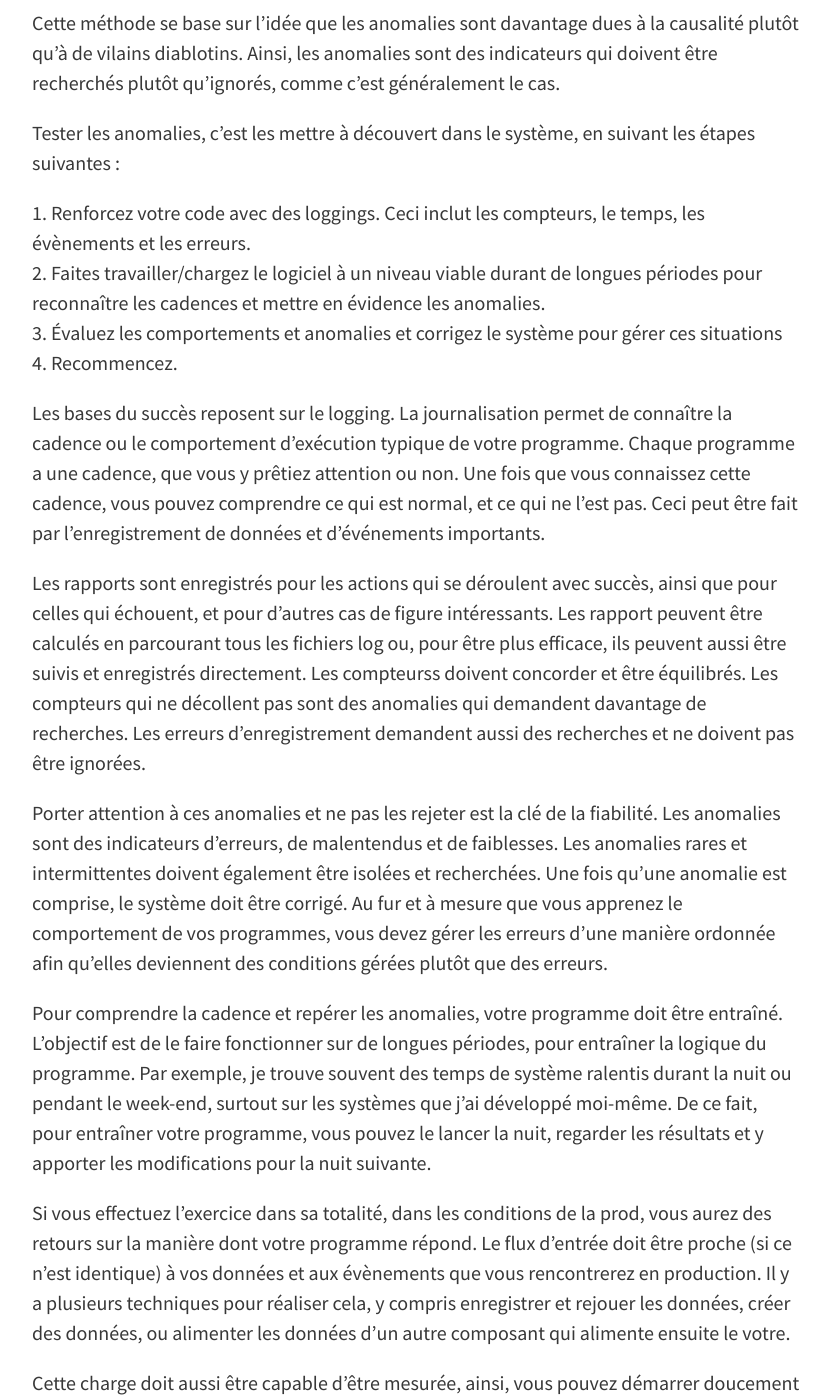
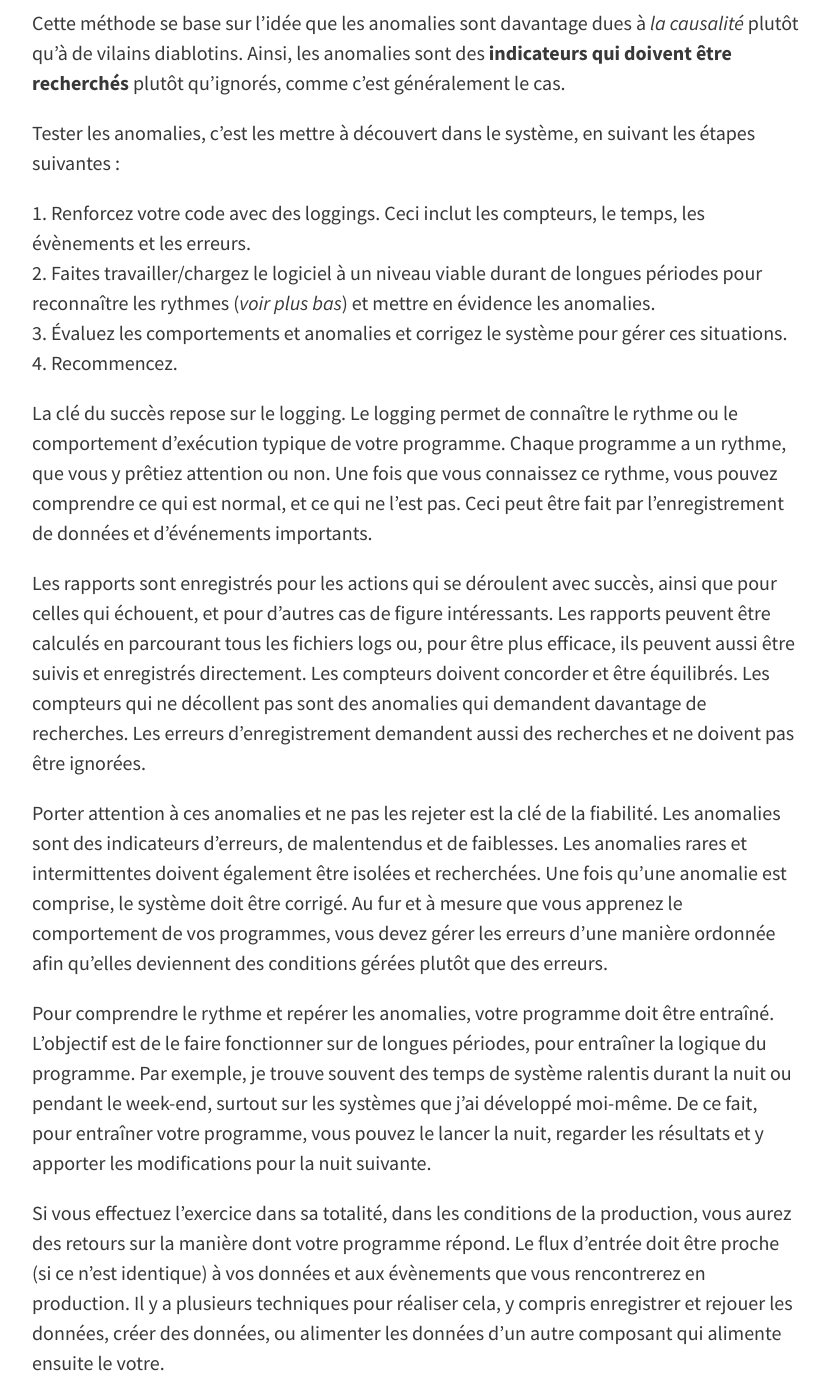
Before and after one commit to bdavidxyz/urubu, a Jekyll site: the page built from _posts/2018-04-20-anomalies-should-not-be-ignored.md, in a window 1280 px wide and 1400 px high, scrolled down 521 px. Shown: the whole window, without its empty margins (224-1054 px from the left). Built offline with Jekyll 4.4.1, drawn with Linux system fonts in a browser that asks for light colours; some of the changed text lies outside the part shown.

Commit message:
correct translation, ready to fire

```diff
--- a/_posts/2018-04-20-anomalies-should-not-be-ignored.md
+++ b/_posts/2018-04-20-anomalies-should-not-be-ignored.md
@@ -6,28 +6,28 @@ date: "20 avril 2018"
 tags: [97ThingsExtended]
 excerpt_separator: <!--more-->
 ---
-Un logiciel qui doit fonctionner correctement pendant de longues périodes doit être robuste. Pour tester correctement les logiciels qui fonctionnent sur de longues durées, le développeur doit prêter attention aux anomalies de toutes sortes et employer une technique que j'appelle le test d'anomalies.
+Un logiciel qui doit fonctionner correctement, et pendant longtemps, se doit d'être robuste. Pour tester correctement des logiciels qui fonctionnent sur de longues durées, le développeur doit prêter attention aux anomalies de toutes sortes, et employer une technique que j'appelle le <i>test d'anomalies</i>.
 
-Cette méthode se base sur l’idée que les anomalies sont davantage dues à la causalité plutôt qu’à de vilains diablotins. Ainsi, les anomalies sont des indicateurs qui doivent être recherchés plutôt qu'ignorés, comme c'est généralement le cas.
+Cette méthode se base sur l’idée que les anomalies sont davantage dues à <i>la causalité</i> plutôt qu’à de vilains diablotins. Ainsi, les anomalies sont des <strong>indicateurs qui doivent être recherchés</strong> plutôt qu'ignorés, comme c'est généralement le cas.
 
 Tester les anomalies, c’est les mettre à découvert dans le système, en suivant les étapes suivantes :
 
 1. Renforcez votre code avec des loggings. Ceci inclut les compteurs, le temps, les évènements et les erreurs.
 
-2. Faites travailler/chargez le logiciel à un niveau viable durant de longues périodes pour reconnaître les cadences et mettre en évidence les anomalies.
+2. Faites travailler/chargez le logiciel à un niveau viable durant de longues périodes pour reconnaître les rythmes (<i>voir plus bas</i>) et mettre en évidence les anomalies.
 
-3. Évaluez les comportements et anomalies et corrigez le système pour gérer ces situations
+3. Évaluez les comportements et anomalies et corrigez le système pour gérer ces situations.
 
 4. Recommencez.
 
-Les bases du succès reposent sur le logging. La journalisation permet de connaître la cadence ou le comportement d'exécution typique de votre programme. Chaque programme a une cadence, que vous y prêtiez attention ou non. Une fois que vous connaissez cette cadence, vous pouvez comprendre ce qui est normal, et ce qui ne l'est pas. Ceci peut être fait par l'enregistrement de données et d'événements importants.
+La clé du succès repose sur le logging. Le logging permet de connaître le rythme ou le comportement d'exécution typique de votre programme. Chaque programme a un rythme, que vous y prêtiez attention ou non. Une fois que vous connaissez ce rythme, vous pouvez comprendre ce qui est normal, et ce qui ne l'est pas. Ceci peut être fait par l'enregistrement de données et d'événements importants.
 
-Les rapports sont enregistrés pour les actions qui se déroulent avec succès, ainsi que pour celles qui échouent, et pour d’autres cas de figure intéressants. Les rapport peuvent être calculés en parcourant tous les fichiers log ou, pour être plus efficace, ils peuvent aussi être suivis et enregistrés directement. Les compteurss doivent concorder et être équilibrés. Les compteurs qui ne décollent pas sont des anomalies qui demandent davantage de recherches. Les erreurs d’enregistrement demandent aussi des recherches et ne doivent pas être ignorées.
+Les rapports sont enregistrés pour les actions qui se déroulent avec succès, ainsi que pour celles qui échouent, et pour d’autres cas de figure intéressants. Les rapports peuvent être calculés en parcourant tous les fichiers logs ou, pour être plus efficace, ils peuvent aussi être suivis et enregistrés directement. Les compteurs doivent concorder et être équilibrés. Les compteurs qui ne décollent pas sont des anomalies qui demandent davantage de recherches. Les erreurs d'enregistrement demandent aussi des recherches et ne doivent pas être ignorées.
 
 Porter attention à ces anomalies et ne pas les rejeter est la clé de la fiabilité. Les anomalies sont des indicateurs d'erreurs, de malentendus et de faiblesses. Les anomalies rares et intermittentes doivent également être isolées et recherchées. Une fois qu'une anomalie est comprise, le système doit être corrigé. Au fur et à mesure que vous apprenez le comportement de vos programmes, vous devez gérer les erreurs d'une manière ordonnée afin qu'elles deviennent des conditions gérées plutôt que des erreurs.
 
-Pour comprendre la cadence et repérer les anomalies, votre programme doit être entraîné. L’objectif est de le faire fonctionner sur de longues périodes, pour entraîner la logique du programme. Par exemple, je trouve souvent des temps de système ralentis durant la nuit ou pendant le week-end, surtout sur les systèmes que j’ai développé moi-même. De ce fait, pour entraîner votre programme, vous pouvez le lancer la nuit, regarder les résultats et y apporter les modifications pour la nuit suivante.
+Pour comprendre le rythme et repérer les anomalies, votre programme doit être entraîné. L’objectif est de le faire fonctionner sur de longues périodes, pour entraîner la logique du programme. Par exemple, je trouve souvent des temps de système ralentis durant la nuit ou pendant le week-end, surtout sur les systèmes que j’ai développé moi-même. De ce fait, pour entraîner votre programme, vous pouvez le lancer la nuit, regarder les résultats et y apporter les modifications pour la nuit suivante.
 
-Si vous effectuez l'exercice dans sa totalité, dans les conditions de la prod, vous aurez des retours sur la manière dont votre programme répond. Le flux d’entrée doit être proche (si ce n’est identique) à vos données et aux évènements que vous rencontrerez en production. Il y a plusieurs techniques pour réaliser cela, y compris enregistrer et rejouer les données, créer des données, ou alimenter les données d’un autre composant qui alimente ensuite le votre.
+Si vous effectuez l'exercice dans sa totalité, dans les conditions de la production, vous aurez des retours sur la manière dont votre programme répond. Le flux d’entrée doit être proche (si ce n’est identique) à vos données et aux évènements que vous rencontrerez en production. Il y a plusieurs techniques pour réaliser cela, y compris enregistrer et rejouer les données, créer des données, ou alimenter les données d’un autre composant qui alimente ensuite le votre.
 
-Cette charge doit aussi être capable d’être mesurée, ainsi, vous pouvez démarrer doucement puis augmenter progressivement la charge pour pousser votre système encore plus loin. En démarrant doucement, vous sentirez mieux la cadence. Plus votre programme est robuste, plus il peut être dur de le pousser. Aller au devant de ces anomalies rares aide à mieux comprendre ce qui est nécessaire pour produire un logiciel robuste.
+Cette charge doit aussi être capable d’être mesurée. Ainsi, vous pouvez démarrer doucement, puis augmenter progressivement la charge pour pousser votre système encore plus loin. En démarrant doucement, vous sentirez mieux le rythme. Plus votre programme est robuste, plus il peut être dur de le pousser. Aller au devant de ces anomalies rares aide à mieux comprendre ce qui est nécessaire pour produire un logiciel robuste.
```
Also changed, not shown: pages/about.md (+4 -4 lines).
